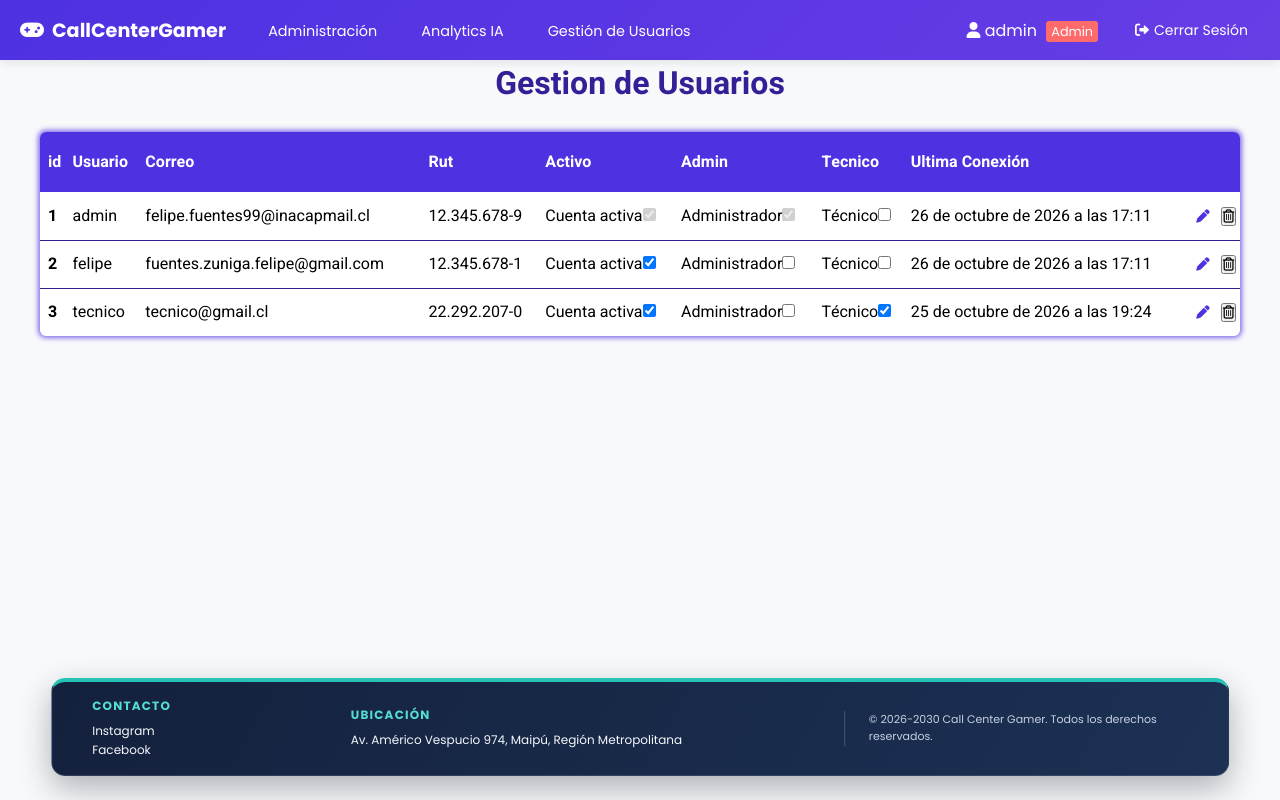
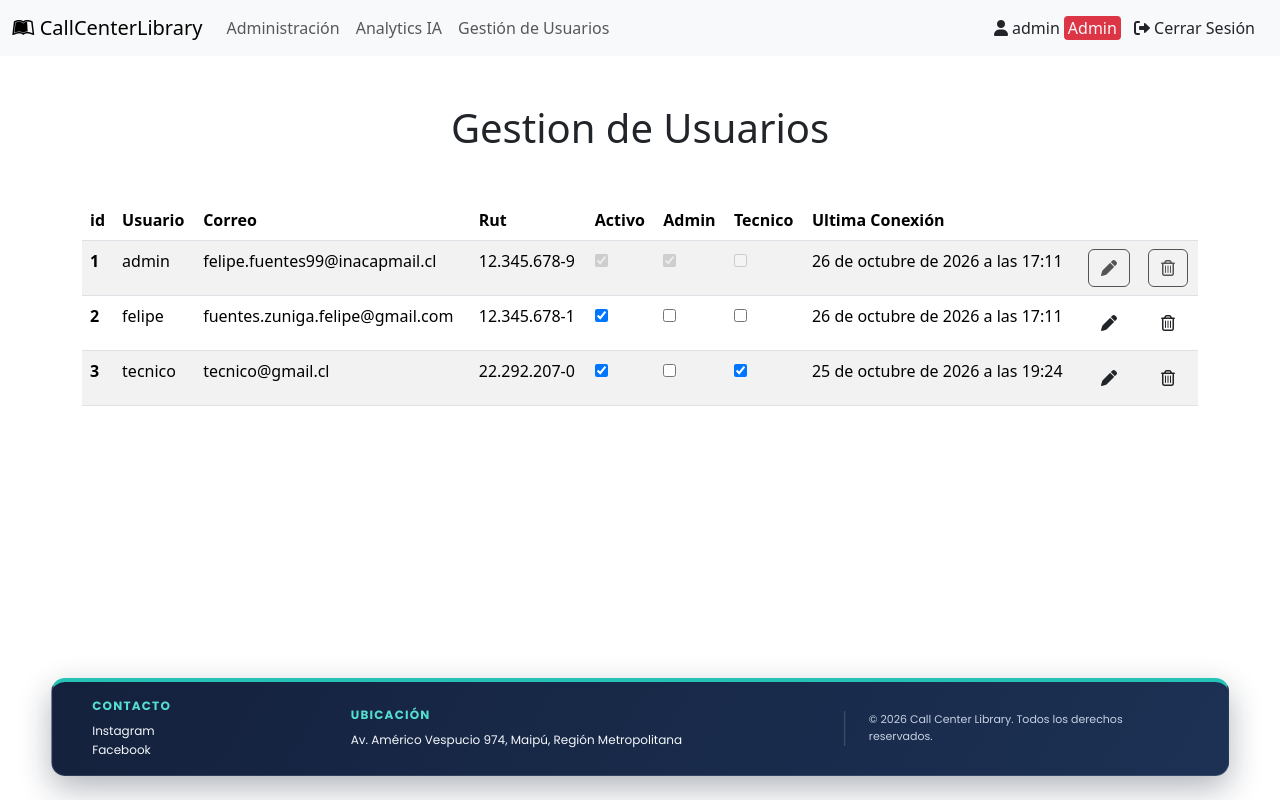
Before and after one commit to madamfrog/Evaluacion-3, a Django app: page /GestionUsuarios/ in a window 1280 px wide. Run offline with Django 4.2, Linux system fonts and the light colour scheme; a user stored in the database is signed in; data comes from the database, SQL or seed files in the repository; both versions use the stored data as it was after the commit.

Commit message:
ultimo commit antes de rendirme ante la IA

```diff
--- a/administracion/templates/GestionUsuarios.html
+++ b/administracion/templates/GestionUsuarios.html
@@ -1,8 +1,5 @@
 {% extends "componentes/header.html" %}
 {% load static %}
-{% block links%}
-<link rel="stylesheet" href="{% static 'gestion.css' %}">
-{% endblock %}
 <!DOCTYPE html>
 <html lang="en">
 <head>
@@ -11,18 +8,14 @@
     <meta name="viewport" content="width=device-width, initial-scale=1.0">
     {% block title %} Gestion de usuarios {% endblock %}
 </head>
+
 <body>
-    {% if user.is_authenticated %}
     {% block content %}
-        {% if user.admin == False%}
-            {% if user.tecnico == True %}
-                <script>window.location.href = '/Administracion/';</script>
-            {% endif %}
-            <script>window.location.href = '/Inicio/{{ user.id }}';</script>
-        {% endif %}
-        <h1 id="Titulo">Gestion de Usuarios</h1>
-        <div class="Container">
-            <table class="table">
+
+        <h1 class="mt-5 text-center">Gestion de Usuarios</h1>
+
+        <div class="container mt-5">
+            <table class="table table-striped table-hover">
                 <thead>
                   <tr>
                     <th scope="col">id</th>
@@ -51,27 +44,57 @@
                         <td>{{ Usuario.correo }}</td>
                         <td>{{ Usuario.rut }}</td>
 
+
                         <!-- FELIPE: EVITAR LA AUTODESACTIVACIÓN DEL ADMIN Y DEGRADACIÓN DEL MISMO -->
                         {% if Usuario.admin %}
-                            <td><label class="visually-hidden" for="activo-{{ Usuario.id }}">Cuenta activa</label><input id="activo-{{ Usuario.id }}" type="checkbox" name="activo" form="user-change-{{ Usuario.id }}" {% if Usuario.activo %}checked{% endif %} disabled/></td>
-                            <td><label class="visually-hidden" for="admin-{{ Usuario.id }}">Administrador</label><input id="admin-{{ Usuario.id }}" type="checkbox" name="admin" form="user-change-{{ Usuario.id }}" {% if Usuario.admin %}checked{% endif %} disabled/></td>
-                        {% else %}
-                            <td><label class="visually-hidden" for="activo-{{ Usuario.id }}">Cuenta activa</label><input id="activo-{{ Usuario.id }}" type="checkbox" name="activo" form="user-change-{{ Usuario.id }}" {% if Usuario.activo %}checked{% endif %}/></td>
-                            <td><label class="visually-hidden" for="admin-{{ Usuario.id }}">Administrador</label><input id="admin-{{ Usuario.id }}" type="checkbox" name="admin" form="user-change-{{ Usuario.id }}" {% if Usuario.admin %}checked{% endif %}/></td>
-                        {% endif %}
+                        <td>
+                            <label class="visually-hidden" for="activo-{{ Usuario.id }}">Cuenta activa</label><input id="activo-{{ Usuario.id }}" type="checkbox" name="activo" form="user-change-{{ Usuario.id }}" {% if Usuario.activo %}checked{% endif %} disabled/>
+                        </td>
+                        <td>
+                            <label class="visually-hidden" for="admin-{{ Usuario.id }}">Administrador</label><input id="admin-{{ Usuario.id }}" type="checkbox" name="admin" form="user-change-{{ Usuario.id }}" {% if Usuario.admin %}checked{% endif %} disabled/>
+                        </td>
+                        <td>
+                            <label class="visually-hidden" for="tecnico-{{ Usuario.id }}">Técnico</label><input id="tecnico-{{ Usuario.id }}" type="checkbox" name="tecnico" form="user-change-{{ Usuario.id }}" {% if Usuario.tecnico %}checked{% endif %} disabled/>
+                        </td>
+                        <td>{{ Usuario.last_login }}</td>
 
-                        <td><label class="visually-hidden" for="tecnico-{{ Usuario.id }}">Técnico</label><input id="tecnico-{{ Usuario.id }}" type="checkbox" name="tecnico" form="user-change-{{ Usuario.id }}" {% if Usuario.tecnico %}checked{% endif %}/></td>
-                        <td>{{ Usuario.last_login }}</td>
                         <td>
-                            <button id="btnModif" type="submit" form="user-change-{{ Usuario.id }}"><i class="fa-solid fa-pen"></i></button>
+                            <button class="btn" type="submit" form="user-change-{{ Usuario.id }}" disabled><i class="fa-solid fa-pen"></i></button>
                         </td>
                         <td>
                             <form method="post" action="{% url 'eliminar_usuario' Usuario.id %}" onsubmit="return confirm('¿Estas seguro de borrar este usuario?')">
                                 {% csrf_token %}
-                                <button type="submit"><i class="fa-regular fa-trash-can"></i></button>
+                                <button class="btn" type="submit" disabled><i class="fa-regular fa-trash-can"></i></button>
                             </form>
                         </td>
+
+                        {% else %}
+
+                        <td>
+                            <label class="visually-hidden" for="activo-{{ Usuario.id }}">Cuenta activa</label><input id="activo-{{ Usuario.id }}" type="checkbox" name="activo" form="user-change-{{ Usuario.id }}" {% if Usuario.activo %}checked{% endif %}/>
+                        </td>
+                        <td>
+                            <label class="visually-hidden" for="admin-{{ Usuario.id }}">Administrador</label><input id="admin-{{ Usuario.id }}" type="checkbox" name="admin" form="user-change-{{ Usuario.id }}" {% if Usuario.admin %}checked{% endif %}/>
+                        </td>
+                        <td>
+                            <label class="visually-hidden" for="tecnico-{{ Usuario.id }}">Técnico</label><input id="tecnico-{{ Usuario.id }}" type="checkbox" name="tecnico" form="user-change-{{ Usuario.id }}" {% if Usuario.tecnico %}checked{% endif %}/>
+                        </td>
+
+                        <td>{{ Usuario.last_login }}</td>
+
+                        <td>
+                            <button class="btn" type="submit" form="user-change-{{ Usuario.id }}"><i class="fa-solid fa-pen"></i></button>
+                        </td>
+                        <td>
+                            <form method="post" action="{% url 'eliminar_usuario' Usuario.id %}" onsubmit="return confirm('¿Estas seguro de borrar este usuario?')">
+                                {% csrf_token %}
+                                <button class="btn" type="submit"><i class="fa-regular fa-trash-can"></i></button>
+                            </form>
+                        </td>
+                        {% endif %}
+
                     </tr>
+
                 {% empty %}
                     <tr><td colspan="10" class="users-empty">No hay usuarios para mostrar.</td></tr>
                 {% endfor %}
@@ -79,6 +102,5 @@
               </table>
         </div>
     {% endblock %}
-{% endif%}
 </body>
 </html>
--- a/administracion/views.py
+++ b/administracion/views.py
@@ -277,8 +277,7 @@ def GestionUsuarios(request: HttpRequest) -> HttpResponse:
     es_tecnico: int = usuario.tecnico
 
     if not es_admin and not es_tecnico:
-        usuario_id: Any | None = usuario.pk
-        return redirect(f"/Inicio/{usuario_id}")
+        return redirect(f"/Inicio/")
 
     Usuarios: QuerySet[Usuario] = Usuario.objects.all()
 
--- a/online/static/estiloHeader.css
+++ b/online/static/estiloHeader.css
@@ -22,110 +22,6 @@ main {
     width: 100%;
 }
 
-.MainNav {
-    height: 60px;
-    width: 100%;
-    background: linear-gradient(135deg, #4E31E1 0%, #673de6 100%);
-    display: flex;
-    justify-content: space-between;
-    align-items: center;
-    color: white;
-    font-family: 'Poppins', sans-serif;
-    padding: 0 20px;
-    box-shadow: 0 2px 10px rgba(0,0,0,0.1);
-    position: sticky;
-    top: 0;
-    z-index: 1000;
-}
-
-#logo {
-    margin-right: 30px;
-    text-decoration: none;
-    color: white;
-    font-weight: 700;
-    font-size: 1.2em;
-    display: flex;
-    align-items: center;
-    gap: 8px;
-}
-
-#logo:hover {
-    color: #f8f9fa;
-}
-
-#NavbarIzq {
-    display: flex;
-    align-items: center;
-}
-
-#NavbarIzq ul {
-    display: flex;
-    list-style: none;
-    gap: 20px;
-}
-
-#NavbarIzq ul li a {
-    color: white;
-    text-decoration: none;
-    padding: 8px 12px;
-    border-radius: 4px;
-    transition: all 0.3s ease;
-    font-size: 0.9em;
-}
-
-#NavbarIzq ul li a:hover {
-    background-color: rgba(255, 255, 255, 0.1);
-    color: #f8f9fa;
-}
-
-#NavbarDer {
-    display: flex;
-    align-items: center;
-}
-
-#NavbarDer ul {
-    display: flex;
-    list-style: none;
-    gap: 15px;
-    align-items: center;
-}
-
-#NavbarDer ul li a {
-    color: white;
-    text-decoration: none;
-    padding: 8px 12px;
-    border-radius: 4px;
-    transition: all 0.3s ease;
-    font-size: 0.9em;
-    display: flex;
-    align-items: center;
-    gap: 5px;
-}
-
-#NavbarDer ul li a:hover {
-    background-color: rgba(255, 255, 255, 0.1);
-    color: #f8f9fa;
-}
-
-/* Responsive */
-@media (max-width: 768px) {
-    .MainNav {
-        padding: 0 10px;
-    }
-
-    #NavbarIzq ul {
-        gap: 10px;
-    }
-
-    #NavbarDer ul {
-        gap: 10px;
-    }
-
-    #logo {
-        font-size: 1em;
-    }
-}
-
 /* INICIO CSS INDEX */
 
 .Banner {
@@ -142,7 +38,7 @@ main {
 }
 
 .contLeft {
-    background-image: url('./img/gamer-sillon.png');
+    background-image: url('./img/educacion.png');
     width: 600px;
     height: 400px;
     margin-left: 100px;
--- a/online/templates/componentes/header.html
+++ b/online/templates/componentes/header.html
@@ -5,58 +5,88 @@
     <meta charset="UTF-8">
     <meta name="viewport" content="width=device-width, initial-scale=1.0">
     <link rel="stylesheet" href="https://cdnjs.cloudflare.com/ajax/libs/font-awesome/6.0.0/css/all.min.css">
-    <link rel="stylesheet" href="{% static 'estiloHeader.css' %}?v=20261011-footer">
-    <title>{% block title %}Call Center Gamer{% endblock %}</title>
+    <title>{% block title %}Call Center Library{% endblock %}</title>
+
+    <link rel="stylesheet" href="{% static 'estiloHeader.css' %}">
+
+    <!-- FELIPE: BOOTSTRAP v5.3 -->
+        <link href="https://cdn.jsdelivr.net/npm/bootstrap@5.3.8/dist/css/bootstrap.min.css" rel="stylesheet" integrity="sha384-sRIl4kxILFvY47J16cr9ZwB07vP4J8+LH7qKQnuqkuIAvNWLzeN8tE5YBujZqJLB" crossorigin="anonymous">
+        <script src="https://cdn.jsdelivr.net/npm/bootstrap@5.3.8/dist/js/bootstrap.bundle.min.js" integrity="sha384-FKyoEForCGlyvwx9Hj09JcYn3nv7wiPVlz7YYwJrWVcXK/BmnVDxM+D2scQbITxI" crossorigin="anonymous"></script>
+
+
     {% block links %}{% endblock %}
 </head>
 <body>
-    <nav class="MainNav">
-        <div id="NavbarIzq">
-            <a href="{% if user.is_authenticated %}{% if user.admin or user.tecnico %}/Administracion/{% else %}/Inicio/{% endif %}{% else %}/{% endif %}" id="logo">
-                <i class="fas fa-gamepad"></i>
-                CallCenterGamer
+    <nav class="navbar navbar-expand-lg bg-body-tertiary">
+        <div class="container-fluid">
+            <a class="navbar-brand" href="{% if user.is_authenticated %}{% if user.admin or user.tecnico %}/Administracion/{% else %}/Inicio/{% endif %}{% else %}/{% endif %}" id="logo">
+            <i class="fa-brands fa-leanpub"></i>
+                CallCenterLibrary
             </a>
-            <ul>
+
+            <button class="navbar-toggler" type="button" data-bs-toggle="collapse" data-bs-target="#navbar-items">
+                <span class="navbar-toggler-icon"></span>
+            </button>
+
+            <div class="collapse navbar-collapse" id="navbar-items">
+                <ul class="navbar-nav me-auto mb-2 mb-lg-0">
                     {% if user.is_authenticated %}
                         {% if user.admin or user.tecnico %}
-                        <li><a href="/Administracion/">Administración</a></li>
-                        {% if user.admin %}<li><a href="{% url 'analytics_ia' %}">Analytics IA</a></li>{% endif %}
-                        {% if user.admin %}<li><a href="/GestionUsuarios/">Gestión de Usuarios</a></li>{% endif %}
-                    {% else %}
-                        <li><a href="/Inicio/">Inicio</a></li>
+                        <li class="nav-item">
+                            <a class="nav-link" href="/Administracion/">Administración</a>
+                        </li>
+                        {% if user.admin %}
+                        <li class="nav-item">
+                            <a class="nav-link" href="{% url 'analytics_ia' %}">Analytics IA</a>
+                        </li>
+                        {% endif %}
+                        {% if user.admin %}
+                        <li class="nav-item">
+                            <a class="nav-link" href="/GestionUsuarios/">Gestión de Usuarios</a>
+                        </li>
                         {% endif %}
                         {% else %}
-                    <li><a href="/">Inicio</a></li>
+                        <li class="nav-item">
+                            <a class="nav-link" href="/Inicio/">Inicio</a>
+                        </li>
+                        {% endif %}
+                    {% else %}
+                        <li class="nav-item">
+                            <a class="nav-link" href="/">Inicio</a>
+                        </li>
                     {% endif %}
                 </ul>
-        </div>
 
-        <div id="NavbarDer">
-            <ul>
                 {% if user.is_authenticated %}
-                    <li>
-                        <span class="span-rol">
-                            <i class="fas fa-user"></i> {{ user.usuario }}
+                    <i class="fas fa-user me-1"></i> {{ user.usuario }}
                     {% if user.admin %}
-                                <span class="span-admin">Admin</span>
+                        <span class="bg-danger text-light rounded rounded-1 ps-1 pe-1 ms-1">Admin</span>
                     {% elif user.tecnico %}
-                                <span class="span-tecnico">Técnico</span>
+                        <span class="bg-primary text-light rounded rounded-1 ps-1 pe-1 ms-1">Técnico</span>
                     {% endif %}
-                        </span>
-                    </li>
-                    <li>
+                {% endif %}
+
+                <ul class="navbar-nav mb-2 mb-lg-0">
+
+                    {% if user.is_authenticated %}
+                        <li class="nav-item">
                             <form method="post" action="{% url 'Logout' %}" class="logout-form">
                                 {% csrf_token %}
-                            <button type="submit" class="logout-btn">
+                                <button type="submit" class="btn">
                                     <i class="fas fa-sign-out-alt"></i> Cerrar Sesión
                                 </button>
                             </form>
                         </li>
                     {% else %}
-                    <li><a href="/Login/"><i class="fas fa-sign-in-alt"></i> Ingresar</a></li>
-                    <li><a href="/Register/"><i class="fas fa-user-plus"></i> Registrarse</a></li>
+                        <li class="nav-item">
+                            <a class="nav-link" href="/Login/"><i class="fas fa-sign-in-alt"></i> Ingresar</a>
+                        </li>
+                        <li class="nav-item">
+                            <a class="nav-link" href="/Register/"><i class="fas fa-user-plus"></i> Registrarse</a>
+                        </li>
                     {% endif %}
                 </ul>
+            </div>
         </div>
     </nav>
 
@@ -76,7 +106,7 @@
                 <h2>Ubicación</h2>
                 <p>Av. Américo Vespucio 974, Maipú, Región Metropolitana</p>
             </section>
-            <p class="footer-copyright">© 2026-2030 Call Center Gamer. Todos los derechos reservados.</p>
+            <p class="footer-copyright">© 2026 Call Center Library. Todos los derechos reservados.</p>
         </div>
     </footer>
 
--- a/online/templates/index.html
+++ b/online/templates/index.html
@@ -15,8 +15,8 @@
     <div class="Banner">
         <div class="contLeft"></div>
         <div class="contRight">
-            <h1>Bienvenido a Call of Gamers!</h1>
-            <p>Comunicate con el mejor call center gamer, nosotros te brindaremos la solución necesaria para tu problema, no dudes más!</p>
+            <h1>Bienvenido a Call of Readers!</h1>
+            <p>Comunicate con el mejor call center library, nosotros te brindaremos la solución necesaria para tu problema, no dudes más!</p>
             <div class="contBtn">
                 <button id="btnIngresar" onclick="window.location.href = '/Login/'">Ingresar</button>
             </div>
@@ -27,7 +27,7 @@
         <div class="iCard"></div>
         <div class="dCard">
             <h1>Atención 24/7</h1>
-            <p>Comunicate con el mejor call center gamer, nosotros te brindaremos la solución necesaria para tu problema, no dudes más!</p>
+            <p>Comunicate con el mejor call center library, nosotros te brindaremos la solución necesaria para tu problema, no dudes más!</p>
         </div>
     </div>
 
--- a/online/templates/inicio.html
+++ b/online/templates/inicio.html
@@ -58,7 +58,7 @@
                         <i class="fas fa-user-shield"></i> Política de Privacidad del Uso de IA
                     </h3>
                     <p>
-                        En Call Center Gamer nos tomamos en serio tu privacidad. Al utilizar nuestro Asistente Virtual basado en Inteligencia Artificial:
+                        En Call Center Library nos tomamos en serio tu privacidad. Al utilizar nuestro Asistente Virtual basado en Inteligencia Artificial:
                     </p>
                     <ul>
                         <li>Tus mensajes se procesan exclusivamente para generar soluciones y recomendaciones técnicas.</li>
```
Also changed, not shown: administracion/templates/indexAdmin.html (+7 -10 lines), online/templates/cambio_contr.html (+7 -0 lines), online/templates/cambio_contr_correo.html (+17 -4 lines), online/views.py (+11 -0 lines), administracion/templates/ModificarPregunta.html (line endings or trailing spaces), db.sqlite3, online/static/img/Education.jpg (added), online/static/img/educacion.png (added). Lines whose indentation alone changed are shown as unchanged.
